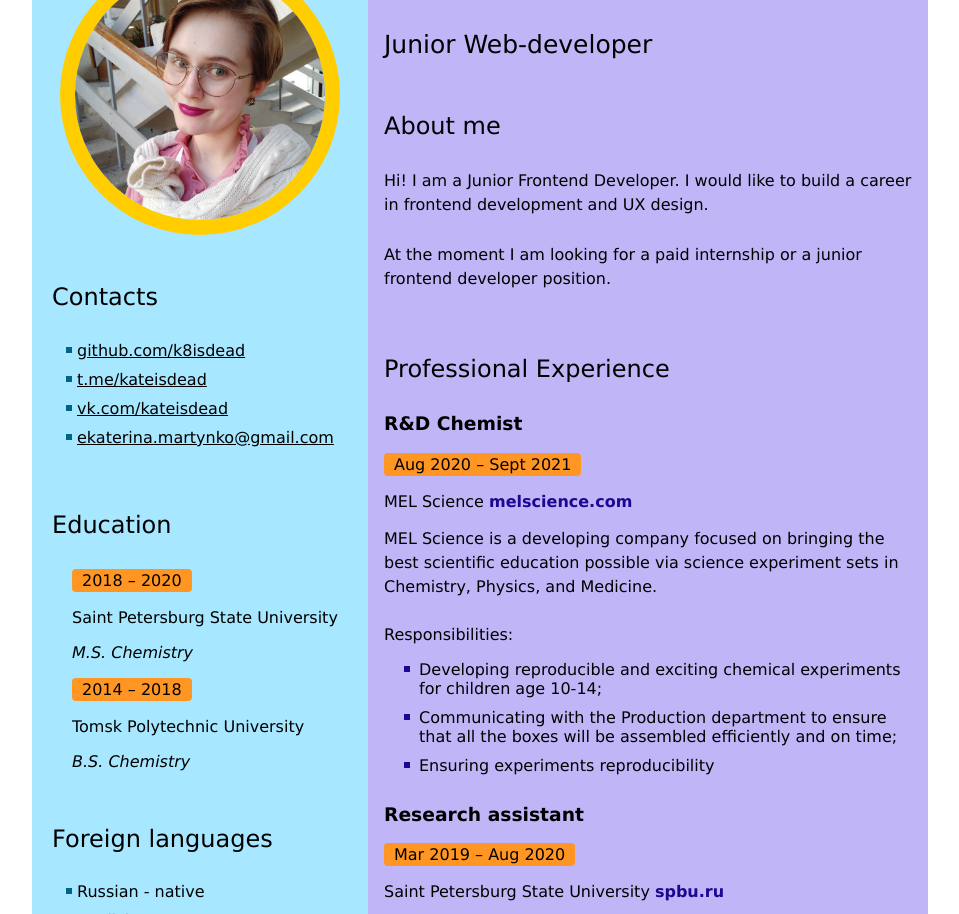
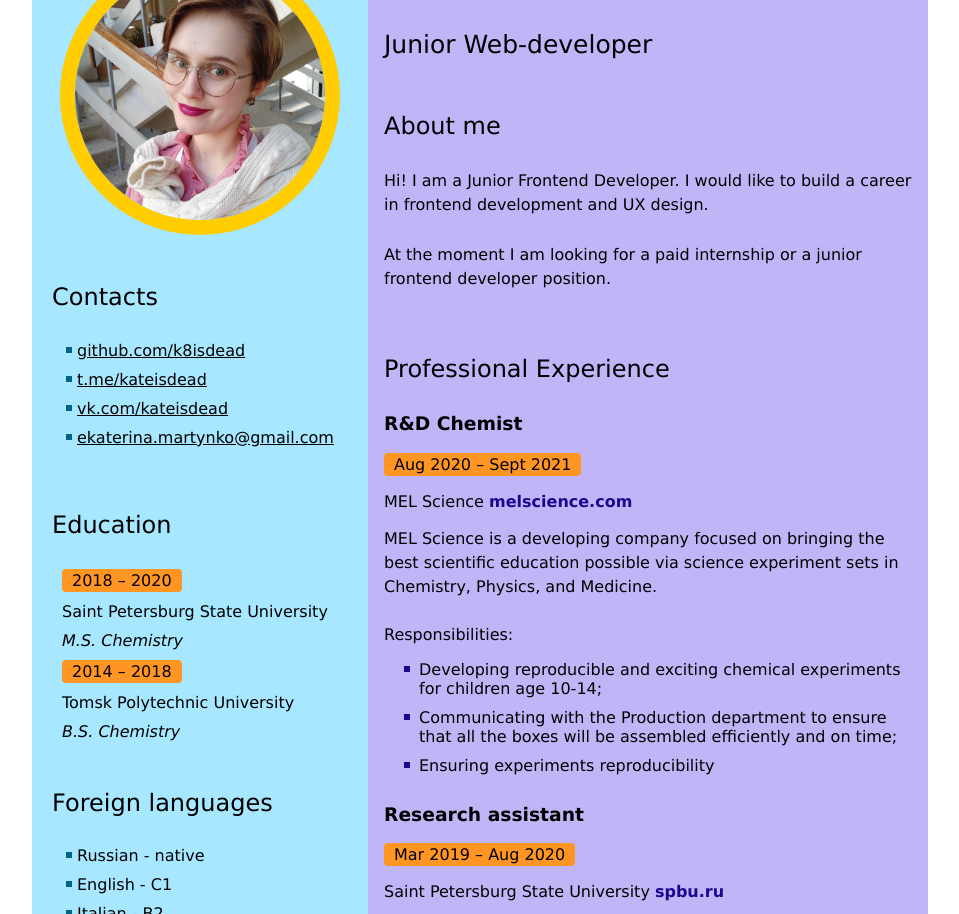
Before and after one commit to k8isdead/rsschool-cv, a plain HTML site: page index.html in a window 1280 px wide. Shown: the part 103-1017 px from the top of the page, without its empty margins (136-1095 px from the left). Drawn offline with Linux system fonts and the light colour scheme.

Commit message:
fix: change ul children for validity

```diff
--- a/css/style.css
+++ b/css/style.css
@@ -98,6 +98,17 @@ body {
     line-height: 1.5;
 }
 
+.education-list {
+    padding-left: 30px;
+}
+
+.education-list-item {
+    position: relative;
+    margin-left: 30px;
+    margin-bottom: 10px;
+    list-style: none;
+}
+
 .header {
     width: 100%;
     display: flex;
@@ -125,7 +136,6 @@ body {
     border-radius: 50%;
     border: 15px solid #FFCD00	;
 }
-
 
 .main-title {
     font-size: 40px;
--- a/index.html
+++ b/index.html
@@ -26,13 +26,13 @@
                 </section>
                 <section class="document-section">
                     <h2 class="column-title">Education</h2>
-                    <ul class="education-list">
-                        <div class="date">2018 – 2020</div>
-                        <p>Saint Petersburg State University</p>
-                        <p class='degree'>M.S. Chemistry</p>
-                        <div class="date">2014 – 2018</div>
-                        <p>Tomsk Polytechnic University</p>
-                        <p class='degree'>B.S. Chemistry</p>
+                    <ul class="education-list"></ul>
+                        <li class="education-list-item date">2018 – 2020</li>
+                        <li class='education-list-item'>Saint Petersburg State University</li>
+                        <li class='education-list-item degree'>M.S. Chemistry</li>
+                        <li class="education-list-item date">2014 – 2018</li>
+                        <li class='education-list-item'>Tomsk Polytechnic University</li>
+                        <li class='education-list-item degree'>B.S. Chemistry</li>
                     </ul>
                 </section>
                 <section class="document-section languages">
```
